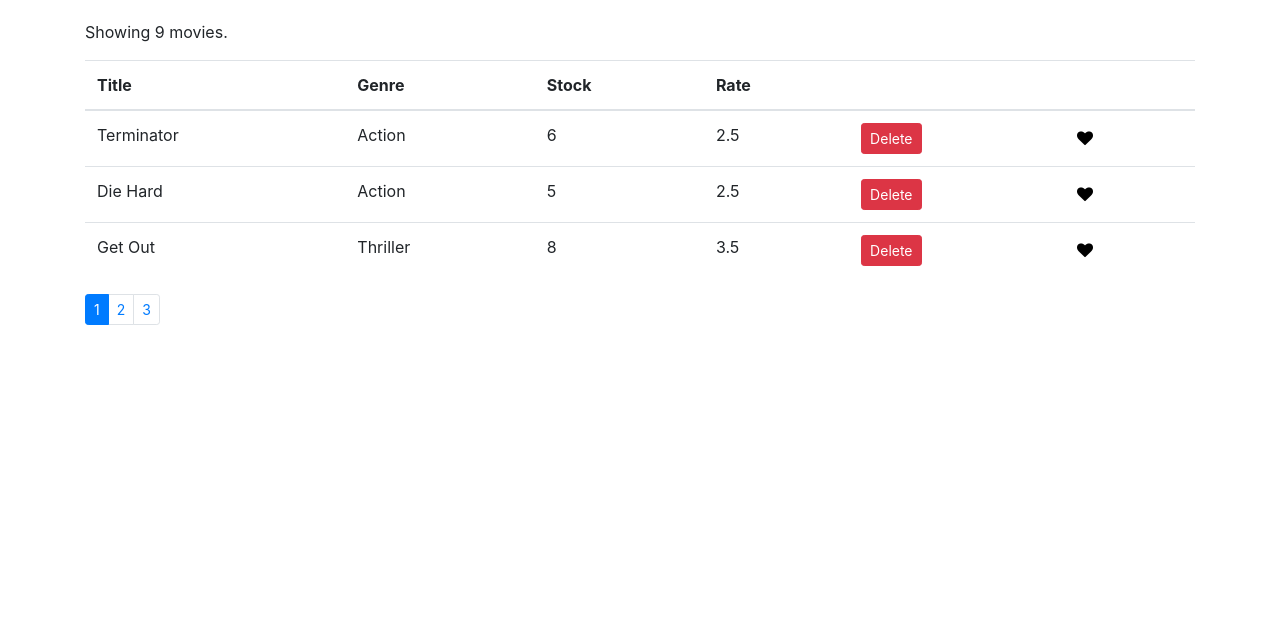
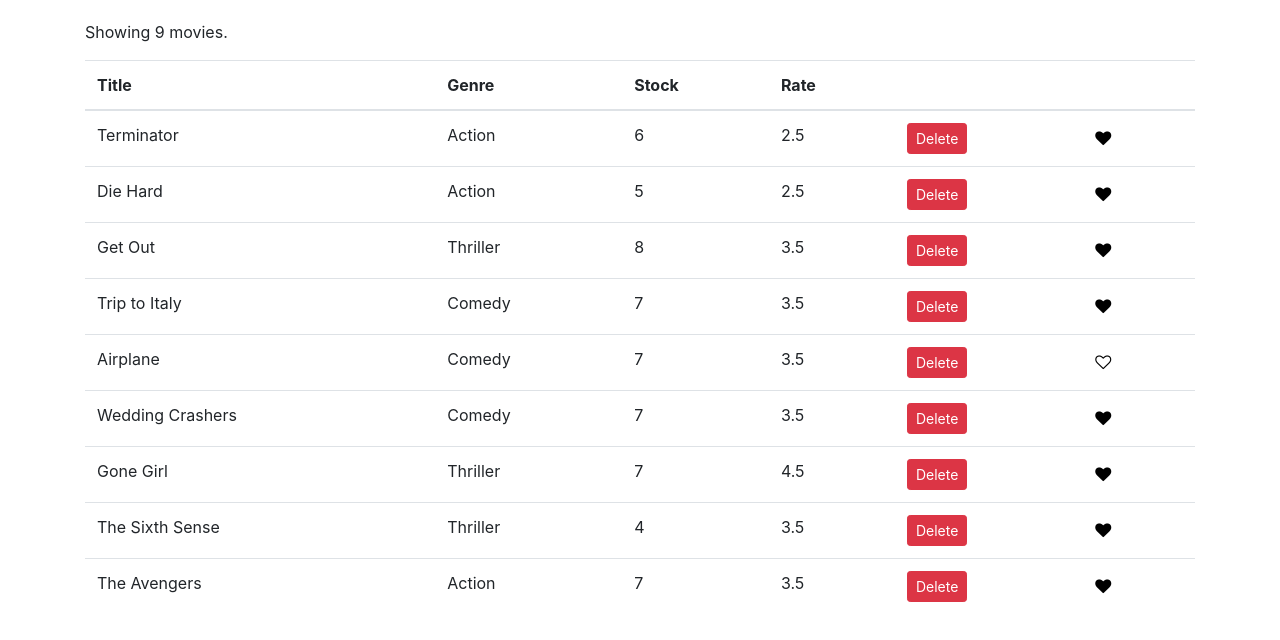
Before and after one commit to StiliyanDyankov/vidly-react, a React (Create React App) app in the folder vidly/: page / in a window 1280 px wide. Shown: the top 640 px of the page. Built offline with nearby package versions, Linux system fonts and the light colour scheme.

Commit message:
Returning to pre-paginator exc state.

```diff
--- a/vidly/src/components/common/paginator.jsx
+++ /dev/null
@@ -1,33 +0,0 @@
-import React, { Component } from "react";
-
-class Paginator extends Component {
-    state = {};
-
-    renderClass(pageN) {
-        let classN = "page-item";
-        return pageN === this.props.currentPage
-            ? (classN += " active")
-            : classN;
-    }
-
-    render() {
-        return (
-            <nav aria-label="...">
-                <ul className="pagination pagination-sm">
-                    {this.props.navPagesDisp.map((pageN) => (
-                        <li
-                            key={pageN - 1}
-                            onClick={() => this.props.onPageSel(pageN)}
-                            className={this.renderClass(pageN)}
-                            aria-current="page"
-                        >
-                            <span className="page-link">{pageN}</span>
-                        </li>
-                    ))}
-                </ul>
-            </nav>
-        );
-    }
-}
-
-export default Paginator;
--- a/vidly/src/components/movies.jsx
+++ b/vidly/src/components/movies.jsx
@@ -1,13 +1,10 @@
 import React, { Component } from "react";
 import { getMovies } from "../services/fakeMovieService";
 import Like from "./common/like";
-import Paginator from "./common/paginator";
 
 class Movies extends Component {
     state = {
         movies: getMovies(),
-        currentPage: 1,
-        navPagesDisp: [1, 2, 3],
     };
 
     handleDelete = (movie) => {
@@ -24,24 +21,6 @@
         movies[index].isLiked = !movies[index].isLiked;
         this.setState({ movies });
     };
-
-    handlePageSel = (selPage) => {
-        let internState = { ...this.state };
-        internState.currentPage = selPage;
-        this.setState({currentPage: selPage});
-        // console.log("internal state");
-        // console.log(internState);
-        // console.log("real state");
-        // console.log(this.state);
-    };
-
-    moviesDisplay () {
-        let arr = [];
-        for(let i = 0; i<3; i++) {
-            arr.push(this.state.movies[i + (this.state.currentPage-1)*3])
-        }
-        return arr;
-    }
 
     render() {
         const { length: count } = this.state.movies;
@@ -62,7 +41,7 @@
                         </tr>
                     </thead>
                     <tbody>
-                        {this.moviesDisplay().map((movie) => (
+                        {this.state.movies.map((movie) => (
                             <tr key={movie._id}>
                                 <td>{movie.title}</td>
                                 <td>{movie.genre.name}</td>
@@ -88,12 +67,6 @@
                         ))}
                     </tbody>
                 </table>
-                <Paginator
-                    onPageSel={this.handlePageSel}
-                    moviesDisplay={this.state.moviesDisplay}
-                    navPagesDisp={this.state.navPagesDisp}
-                    currentPage={this.state.currentPage}
-                />
             </div>
         );
     }
```
